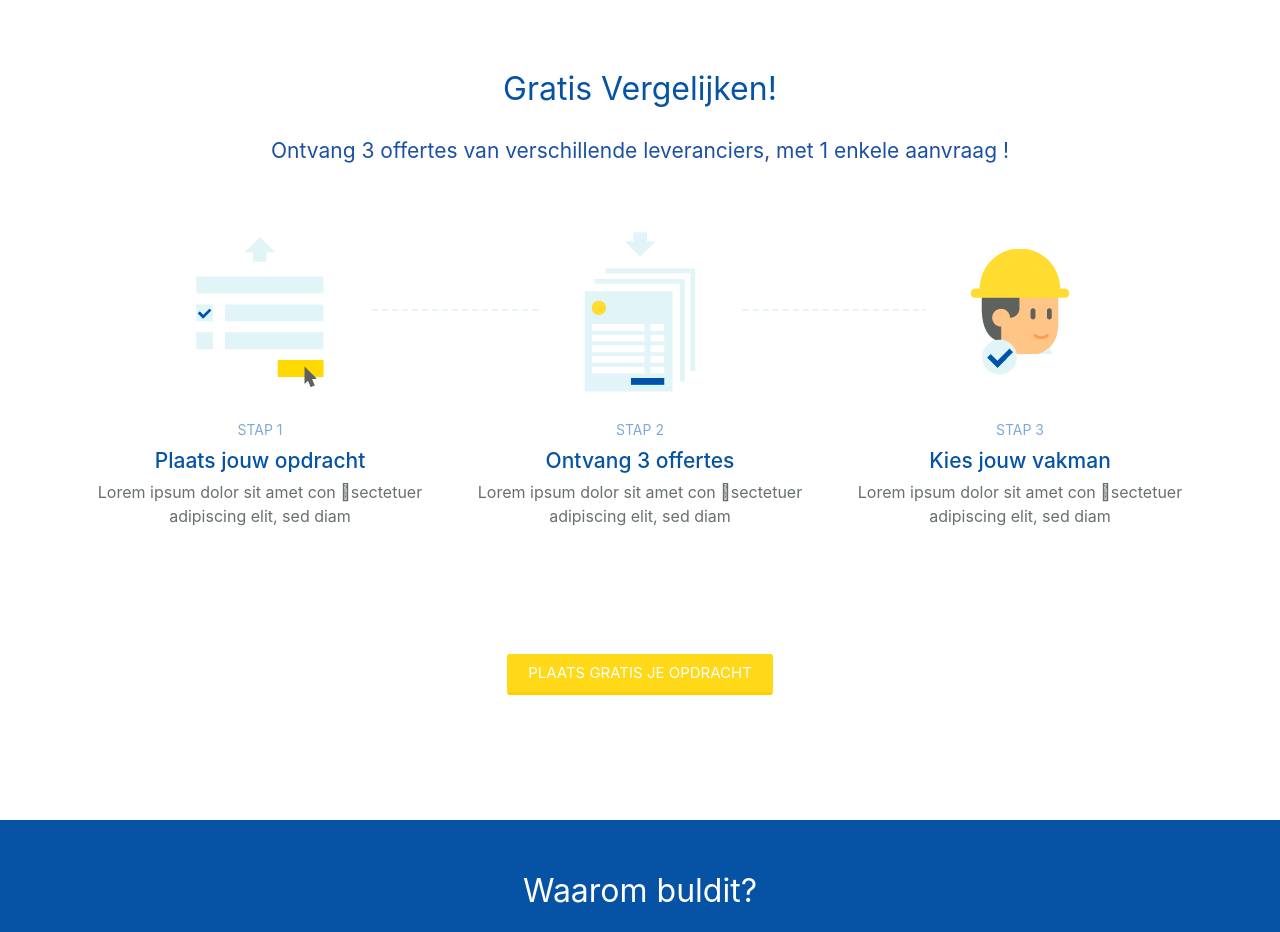
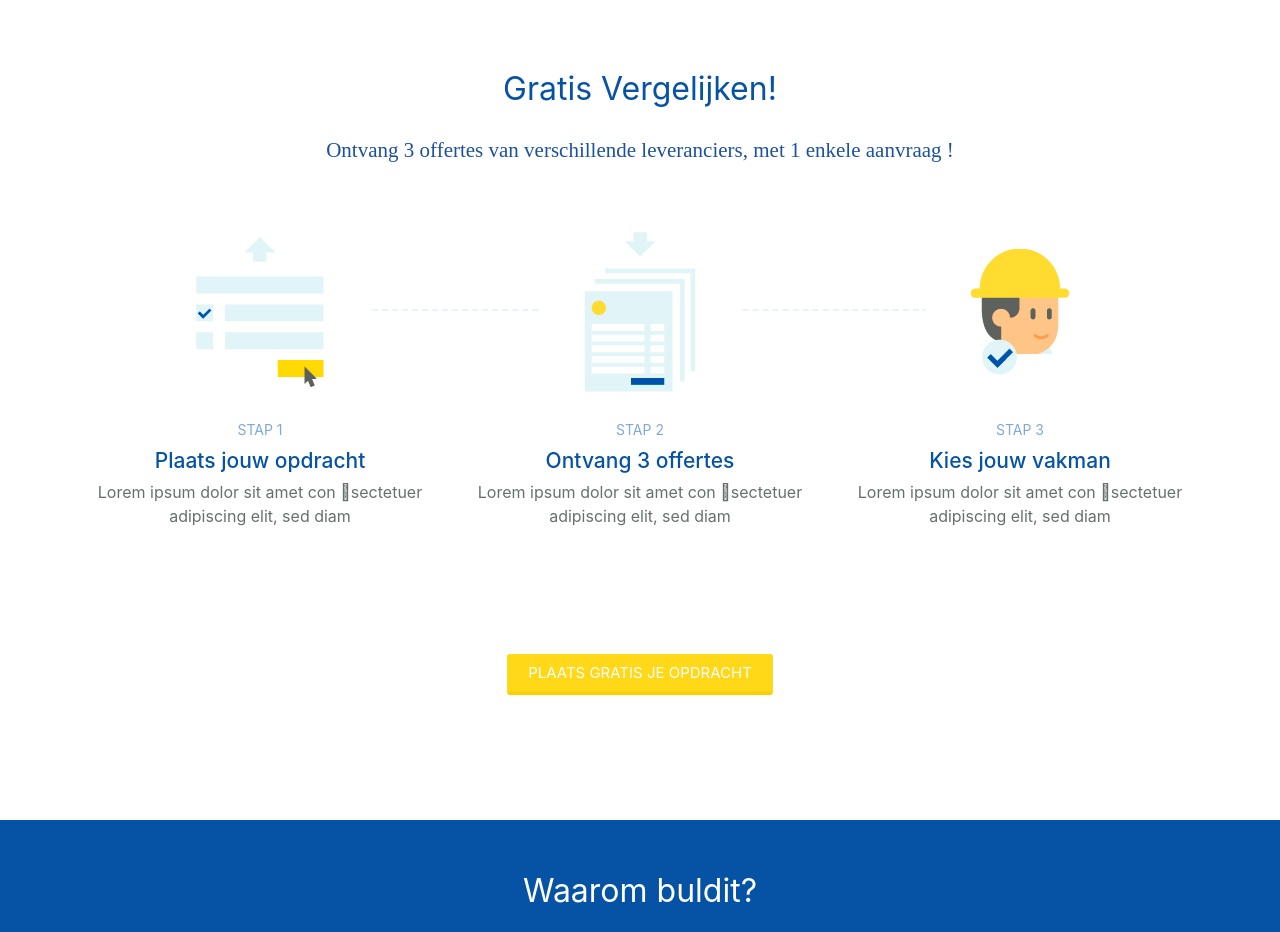
Before and after one commit to rivanavir/buldit, a plain HTML site: page index.html in a window 1280 px wide. Shown: the part 820-1752 px from the top of the page. Drawn offline with nearby package versions, Linux system fonts and the light colour scheme; a script that the page names is missing; files whose address does not match are found by name.

Commit message:
test font

```diff
--- a/assets/scss/style.scss
+++ b/assets/scss/style.scss
@@ -150,6 +150,7 @@ body{
     font-size: 21px;
     color:#1c51a2;
     text-align: center;
+    font-family: 'Alwyn New';
     @media (max-width: 575px){
       text-align: left;
       font-size: 16px;
```
Also changed, not shown: assets/css/style.css.
